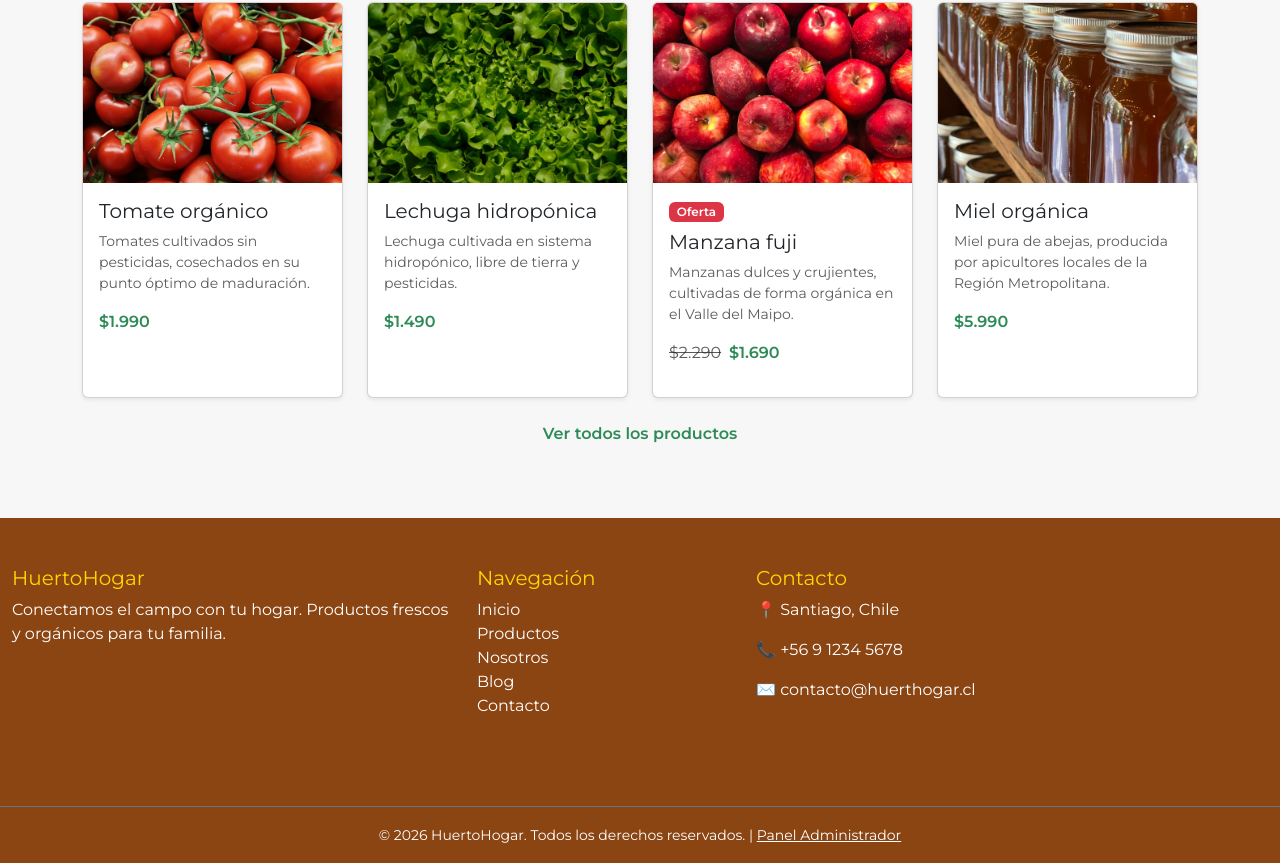
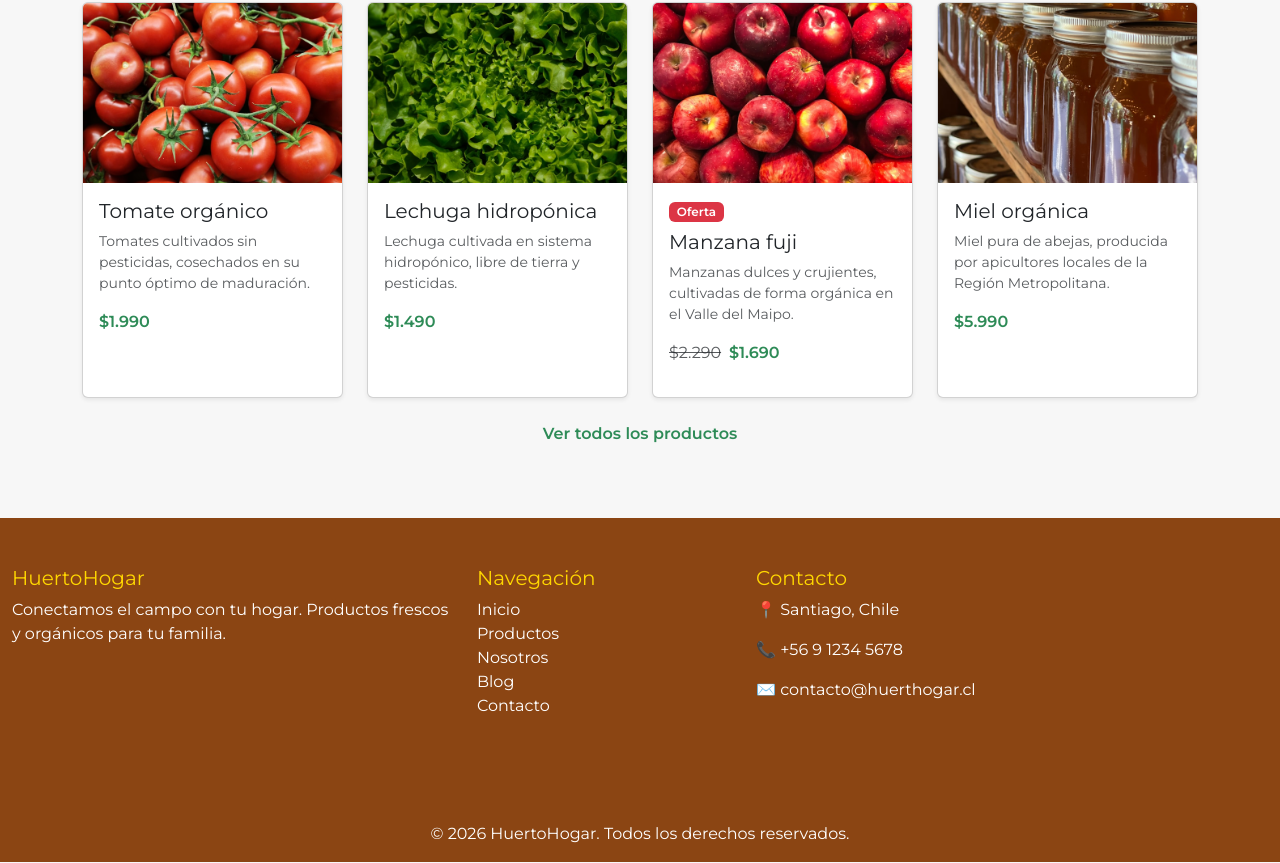
Before and after one commit to osotrvp/huerto-online-react, a React (Vite) app: page / in a window 1280 px wide. Shown: the part 514-1377 px from the top of the page. Built offline with nearby package versions, Linux system fonts and the light colour scheme; the HTML template or start-up script is replaced by a standard one.

Commit message:
fix: quitamos botón administrador del home

```diff
--- a/src/components/Footer.jsx
+++ b/src/components/Footer.jsx
@@ -25,8 +25,8 @@ function Footer() {
           <p>✉️ contacto@huerthogar.cl</p>
         </div>
       </div>
-      <div className="text-center py-3 border-top border-secondary">
-        <small>&copy; 2026 HuertoHogar. Todos los derechos reservados. | <Link to="/admin" className="text-white">Panel Administrador</Link></small>
+      <div className="text-center py-3" style={{ backgroundColor: "var(--color-cafe-oscuro)" }}>
+        &copy; {new Date().getFullYear()} HuertoHogar. Todos los derechos reservados.
       </div>
     </footer>
   );
```
